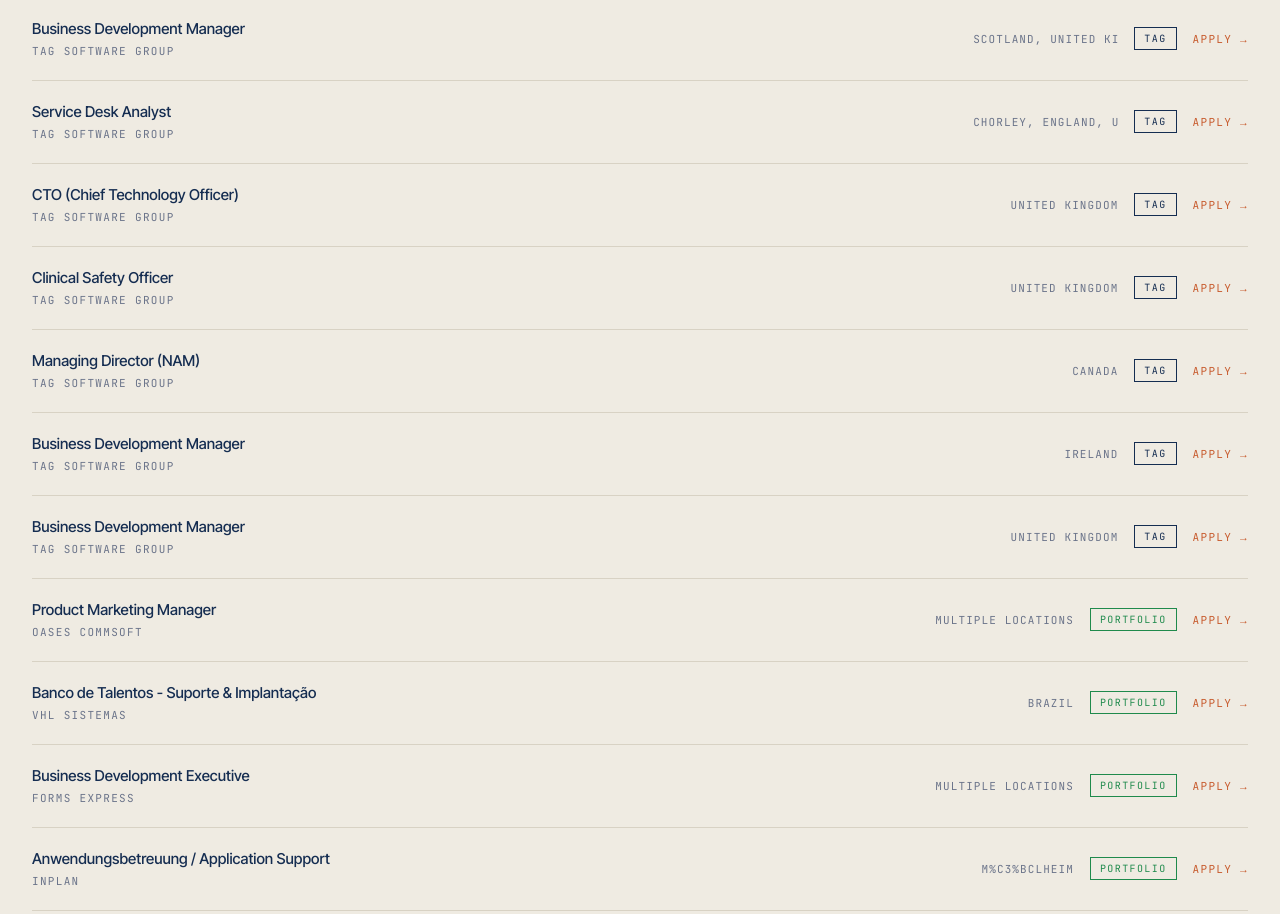
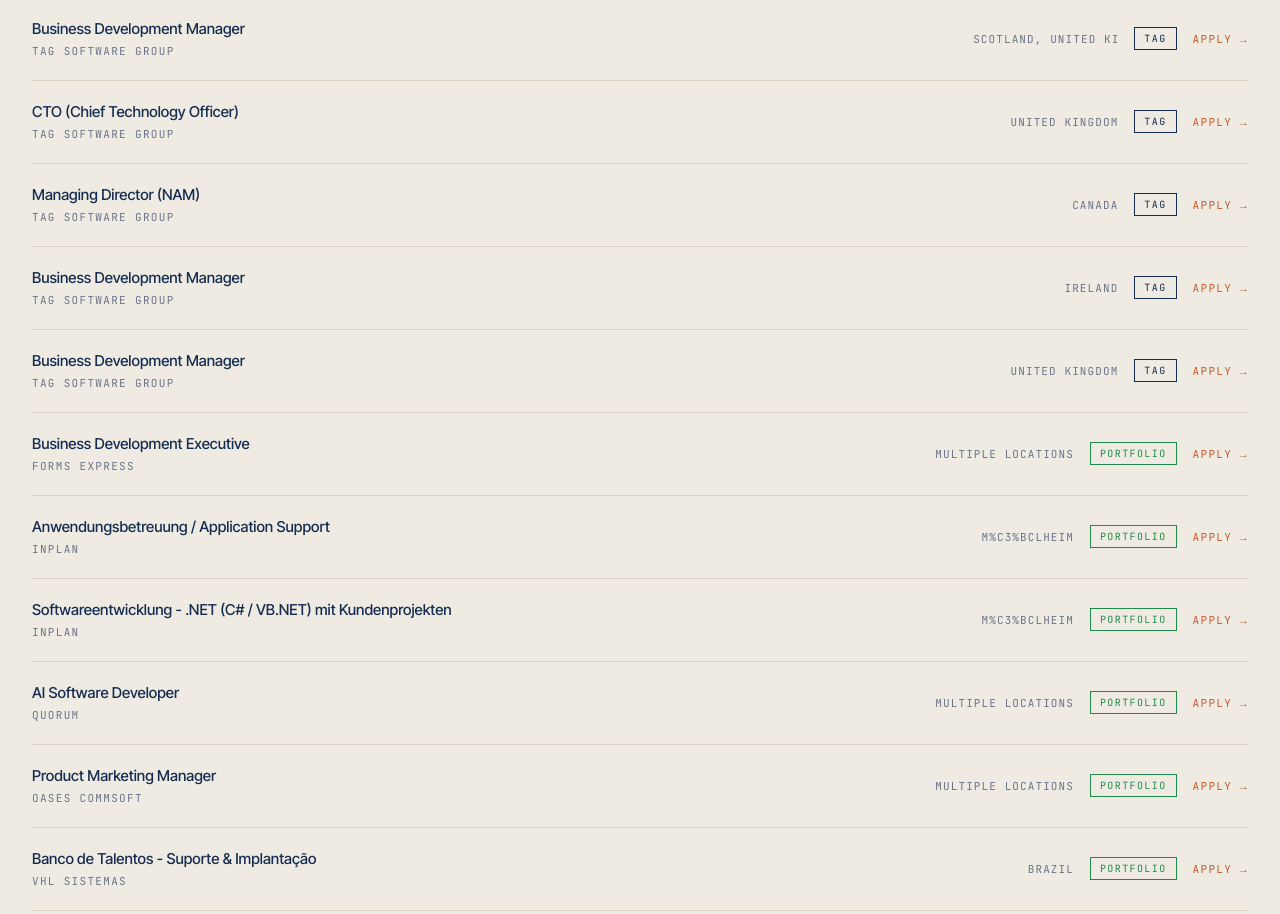
Before and after one commit to harry-tag/Tag-Software-Website---Claude, a plain HTML site: page careers.html in a window 1280 px wide. Shown: the part 1040-1954 px from the top of the page. Drawn offline with Linux system fonts and the light colour scheme.

Commit message:
chore: update job listings [2026-11-16]

```diff
--- a/careers.html
+++ b/careers.html
@@ -213,17 +213,6 @@
           <a href="https://jobs.workable.com/view/7yWcgoYjF1qHsshNVnBvWD/remote-business-development-manager-in-scotland-at-valsoft-corporation" target="_blank" rel="noopener" class="role-apply">Apply →</a>
         </div>
       </div>
-      <div class="role-item" data-type="tag" data-exp="entry" data-geo="uk" data-co="tag">
-        <div class="role-main">
-          <div class="role-title">Service Desk Analyst</div>
-          <div class="role-co">TAG Software Group</div>
-        </div>
-        <div class="role-meta">
-          <span class="role-loc">Chorley, England, United Kingdom</span>
-          <span class="role-badge role-badge--tag">TAG</span>
-          <a href="https://jobs.workable.com/view/hjEHfUU1eehh2WnS9yZ88X/hybrid-service-desk-analyst-in-chorley-at-valsoft-corporation" target="_blank" rel="noopener" class="role-apply">Apply →</a>
-        </div>
-      </div>
       <div class="role-item" data-type="tag" data-exp="senior" data-geo="uk" data-co="tag">
         <div class="role-main">
           <div class="role-title">CTO (Chief Technology Officer)</div>
@@ -233,17 +222,6 @@
           <span class="role-loc">United Kingdom</span>
           <span class="role-badge role-badge--tag">TAG</span>
           <a href="https://jobs.workable.com/view/5g9kiETuxEzTAiyk56zcSN/remote-cto-(chief-technology-officer)-in-united-kingdom-at-valsoft-corporation" target="_blank" rel="noopener" class="role-apply">Apply →</a>
-        </div>
-      </div>
-      <div class="role-item" data-type="tag" data-exp="entry" data-geo="uk" data-co="tag">
-        <div class="role-main">
-          <div class="role-title">Clinical Safety Officer</div>
-          <div class="role-co">TAG Software Group</div>
-        </div>
-        <div class="role-meta">
-          <span class="role-loc">United Kingdom</span>
-          <span class="role-badge role-badge--tag">TAG</span>
-          <a href="https://jobs.workable.com/view/vEHLNJGSMFv9LQjGinJErY/remote-clinical-safety-officer-in-united-kingdom-at-valsoft-corporation" target="_blank" rel="noopener" class="role-apply">Apply →</a>
         </div>
       </div>
       <div class="role-item" data-type="tag" data-exp="senior" data-geo="canada" data-co="tag">
@@ -281,37 +259,15 @@
       </div>
 
       <!-- Portfolio roles -->
-      <div class="role-item" data-type="portco" data-exp="mid" data-geo="ireland" data-co="oases-commsoft">
-        <div class="role-main">
-          <div class="role-title">Product Marketing Manager</div>
-          <div class="role-co">OASES Commsoft</div>
-        </div>
-        <div class="role-meta">
-          <span class="role-loc" data-locs="Ireland · United Kingdom">Ireland · United Kingdom</span>
-          <span class="role-badge role-badge--portco">Portfolio</span>
-          <a href="https://jobs.workable.com/view/uWcvCPD5BavX1cEJMWaApP/remote-product-marketing-manager-in-ireland-at-valsoft-corporation" target="_blank" rel="noopener" class="role-apply">Apply →</a>
-        </div>
-      </div>
-      <div class="role-item" data-type="portco" data-exp="entry" data-geo="brazil" data-co="vhl-sistemas">
-        <div class="role-main">
-          <div class="role-title">Banco de Talentos - Suporte &amp; Implantação</div>
-          <div class="role-co">VHL Sistemas</div>
-        </div>
-        <div class="role-meta">
-          <span class="role-loc">Brazil</span>
-          <span class="role-badge role-badge--portco">Portfolio</span>
-          <a href="https://jobs.workable.com/view/kaDnu1ayT1UbXJHWZe8XFi/remote-banco-de-talentos---suporte-%26-implanta%C3%A7%C3%A3o-in-brazil-at-valsoft-corporation" target="_blank" rel="noopener" class="role-apply">Apply →</a>
-        </div>
-      </div>
-      <div class="role-item" data-type="portco" data-exp="entry" data-geo="wollongong" data-co="forms-express">
+      <div class="role-item" data-type="portco" data-exp="entry" data-geo="sydney" data-co="forms-express">
         <div class="role-main">
           <div class="role-title">Business Development Executive</div>
           <div class="role-co">Forms Express</div>
         </div>
         <div class="role-meta">
-          <span class="role-loc" data-locs="Wollongong · Melbourne · Central Coast · Sydney">Wollongong · Melbourne · Central Coast · Sydney</span>
+          <span class="role-loc" data-locs="Sydney · Wollongong · Melbourne · Central Coast">Sydney · Wollongong · Melbourne · Central Coast</span>
           <span class="role-badge role-badge--portco">Portfolio</span>
-          <a href="https://jobs.workable.com/view/fxMYAFCPoifZWmxtkQrVgW/hybrid-business-development-executive-in-wollongong-at-valsoft-corporation" target="_blank" rel="noopener" class="role-apply">Apply →</a>
+          <a href="https://jobs.workable.com/view/33AycEf5U2rVahpoEBcZ7M/hybrid-business-development-executive-in-sydney-at-valsoft-corporation" target="_blank" rel="noopener" class="role-apply">Apply →</a>
         </div>
       </div>
       <div class="role-item" data-type="portco" data-exp="entry" data-geo="m-c3-bclheim" data-co="inplan">
@@ -334,6 +290,39 @@
           <span class="role-loc">M%c3%bclheim</span>
           <span class="role-badge role-badge--portco">Portfolio</span>
           <a href="https://jobs.workable.com/view/jYfJA5gpNhpWHvCLHYCsQL/hybrid-softwareentwicklung---.net-(c%23-%2F-vb.net)-mit-kundenprojekten-in-m%C3%BClheim-at-valsoft-corporation" target="_blank" rel="noopener" class="role-apply">Apply →</a>
+        </div>
+      </div>
+      <div class="role-item" data-type="portco" data-exp="entry" data-geo="brazil" data-co="quorum">
+        <div class="role-main">
+          <div class="role-title">AI Software Developer</div>
+          <div class="role-co">Quorum</div>
+        </div>
+        <div class="role-meta">
+          <span class="role-loc" data-locs="Brazil · Philippines · Canada">Brazil · Philippines · Canada</span>
+          <span class="role-badge role-badge--portco">Portfolio</span>
+          <a href="https://jobs.workable.com/view/oiCwqR6YGiUtA5U4j6UNpS/remote-ai-software-developer-in-brazil-at-valsoft-corporation" target="_blank" rel="noopener" class="role-apply">Apply →</a>
+        </div>
+      </div>
+      <div class="role-item" data-type="portco" data-exp="mid" data-geo="ireland" data-co="oases-commsoft">
+        <div class="role-main">
+          <div class="role-title">Product Marketing Manager</div>
+          <div class="role-co">OASES Commsoft</div>
+        </div>
+        <div class="role-meta">
+          <span class="role-loc" data-locs="Ireland · United Kingdom">Ireland · United Kingdom</span>
+          <span class="role-badge role-badge--portco">Portfolio</span>
+          <a href="https://jobs.workable.com/view/uWcvCPD5BavX1cEJMWaApP/remote-product-marketing-manager-in-ireland-at-valsoft-corporation" target="_blank" rel="noopener" class="role-apply">Apply →</a>
+        </div>
+      </div>
+      <div class="role-item" data-type="portco" data-exp="entry" data-geo="brazil" data-co="vhl-sistemas">
+        <div class="role-main">
+          <div class="role-title">Banco de Talentos - Suporte &amp; Implantação</div>
+          <div class="role-co">VHL Sistemas</div>
+        </div>
+        <div class="role-meta">
+          <span class="role-loc">Brazil</span>
+          <span class="role-badge role-badge--portco">Portfolio</span>
+          <a href="https://jobs.workable.com/view/kaDnu1ayT1UbXJHWZe8XFi/remote-banco-de-talentos---suporte-%26-implanta%C3%A7%C3%A3o-in-brazil-at-valsoft-corporation" target="_blank" rel="noopener" class="role-apply">Apply →</a>
         </div>
       </div>
 
```
